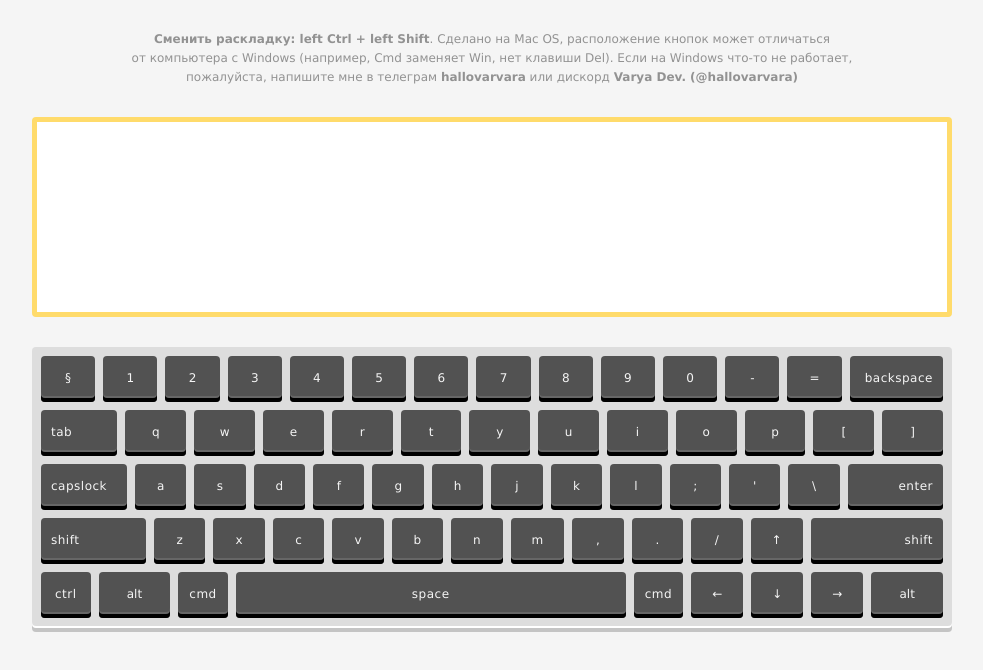
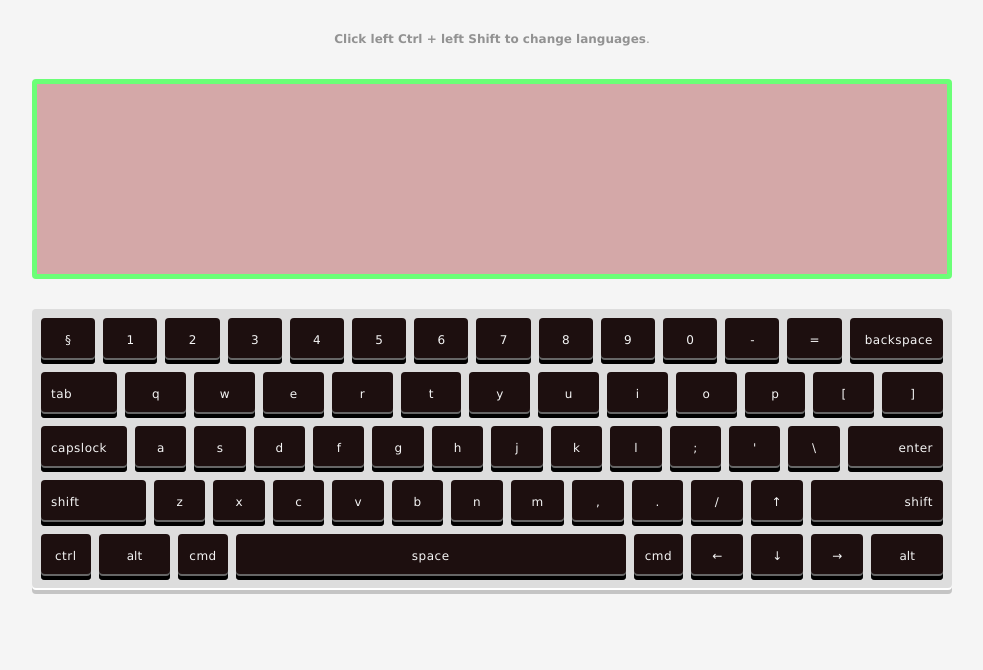
Before and after one commit to George1Meshveliani/virtual-keyboard, a website with bundled scripts: page index.html in a window 1280 px wide. Shown: the whole page, without its empty margins (148-1131 px from the left). Built offline with nearby package versions, Linux system fonts and the light colour scheme.

Commit message:
fix: fix some details

```diff
--- a/src/script.js
+++ b/src/script.js
@@ -4,7 +4,7 @@
 window.onload = () => {
   /* Add comment, how to use app and how it was made */
   const hint = document.createElement('p');
-  hint.innerHTML = '<strong>Сменить раскладку: left Ctrl + left Shift</strong>. Сделано на&nbsp;Mac&nbsp;OS, расположение кнопок может отличаться от&nbsp;компьютера с&nbsp;Windows (например, Cmd заменяет Win, нет клавиши Del). Если на&nbsp;Windows что-то не&nbsp;работает, пожалуйста, напишите мне в&nbsp;телеграм <strong>hallovarvara</strong> или дискорд <strong>Varya Dev. (@hallovarvara)</strong>';
+  hint.innerHTML = '<strong> Click left Ctrl + left Shift to change languages</strong>.';
   document.body.append(hint);
 
   /* Add textarea for to output symbols */
--- a/src/style.css
+++ b/src/style.css
@@ -12,7 +12,6 @@
     transition: all 0.1s ease-in-out;
   }
 
-  /*! normalize.css v8.0.1 | MIT License | github.com/necolas/normalize.css */
   html {
     line-height: 1.15;
     -webkit-text-size-adjust: 100%;
@@ -214,7 +213,7 @@
     min-height: 2vw;
     font-size: 1.2vw;
     line-height: 1.2vw;
-    background-color: #525252;
+    background-color: #1d0f0f;
     color: #f5f5f5;
     border: none;
     outline: none;
@@ -341,8 +340,8 @@
     padding: 15px;
     height: 200px;
     font: 2.2rem "Courier New", "Courier", monospace;
-    background-color: white;
-    border: 5px solid #FFDB6B;
+    background-color: rgb(212, 168, 168);
+    border: 5px solid #6bff77;
     resize: none;
   }
   .text, .text:focus {
```
